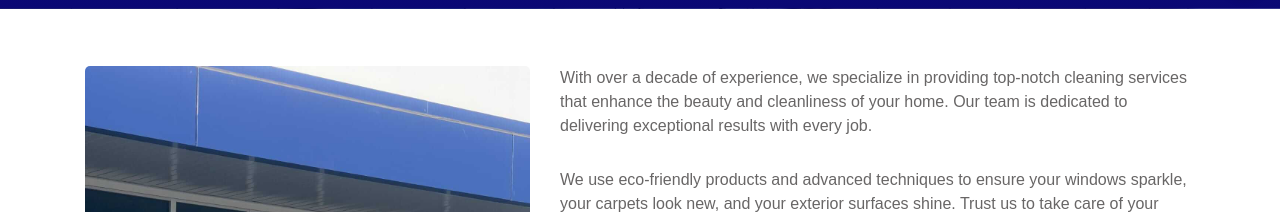
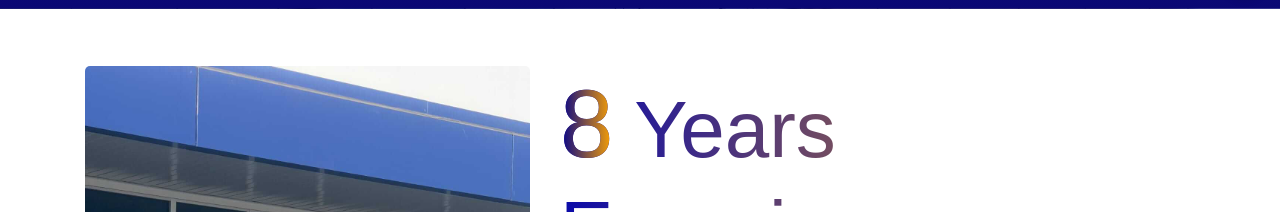
Before and after one commit to hermtechs/clarityco, a plain HTML site: page index.html in a window 1280 px wide. Shown: the part 740-952 px from the top of the page. Drawn offline with nearby package versions, Linux system fonts and the light colour scheme.

```diff
--- a/index.html
+++ b/index.html
@@ -122,7 +122,7 @@
             </div>
             <div class="col-lg-7 col-md-6">
                 <div class="about-text">
-                    <!-- <h2><span>8</span> Years Experience</h2> -->
+                    <h2><span>8</span> Years Experience</h2>
                     <p>
                         With over a decade of experience, we specialize in providing top-notch cleaning services that enhance the beauty and cleanliness of your home. Our team is dedicated to delivering exceptional results with every job.
                     </p>
```
